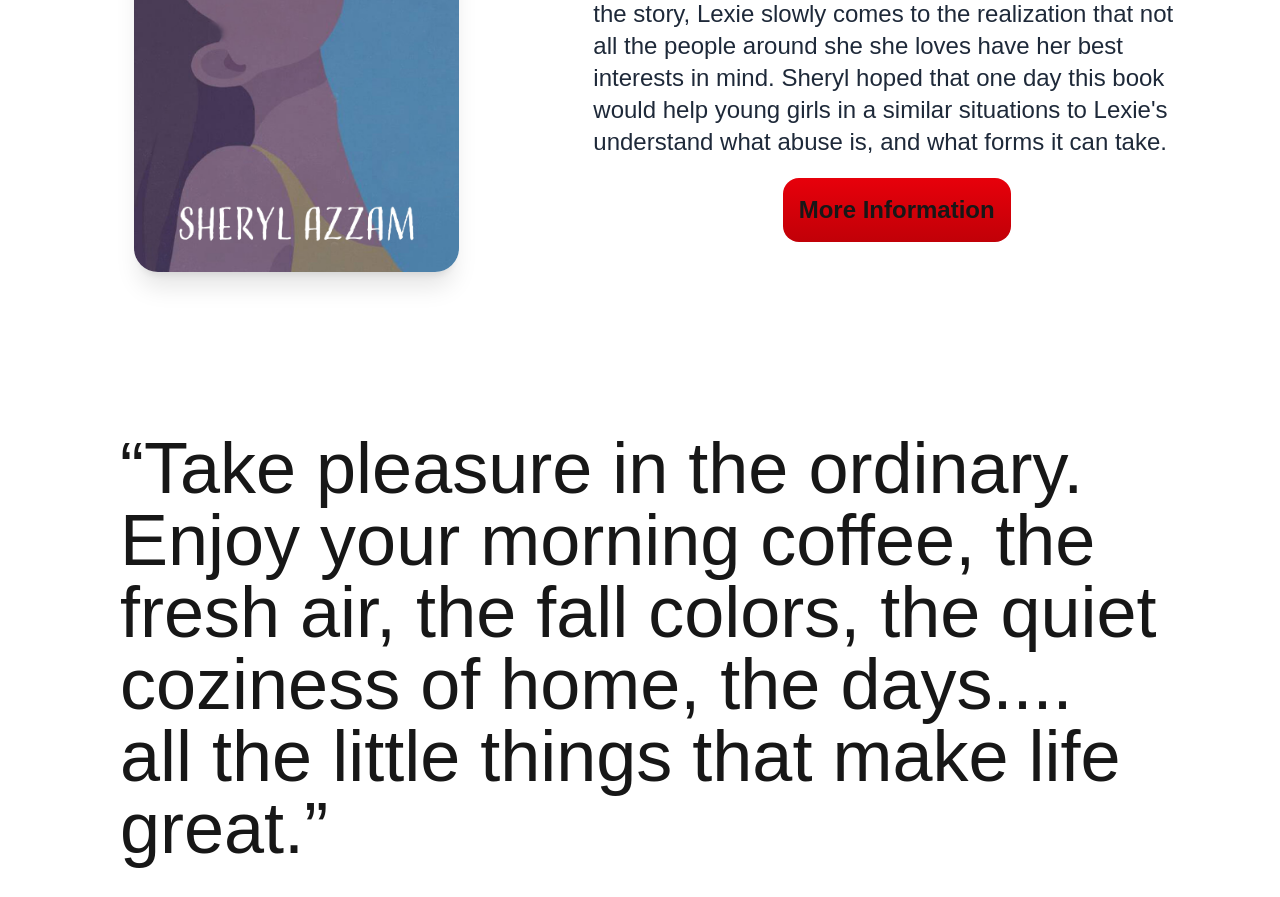
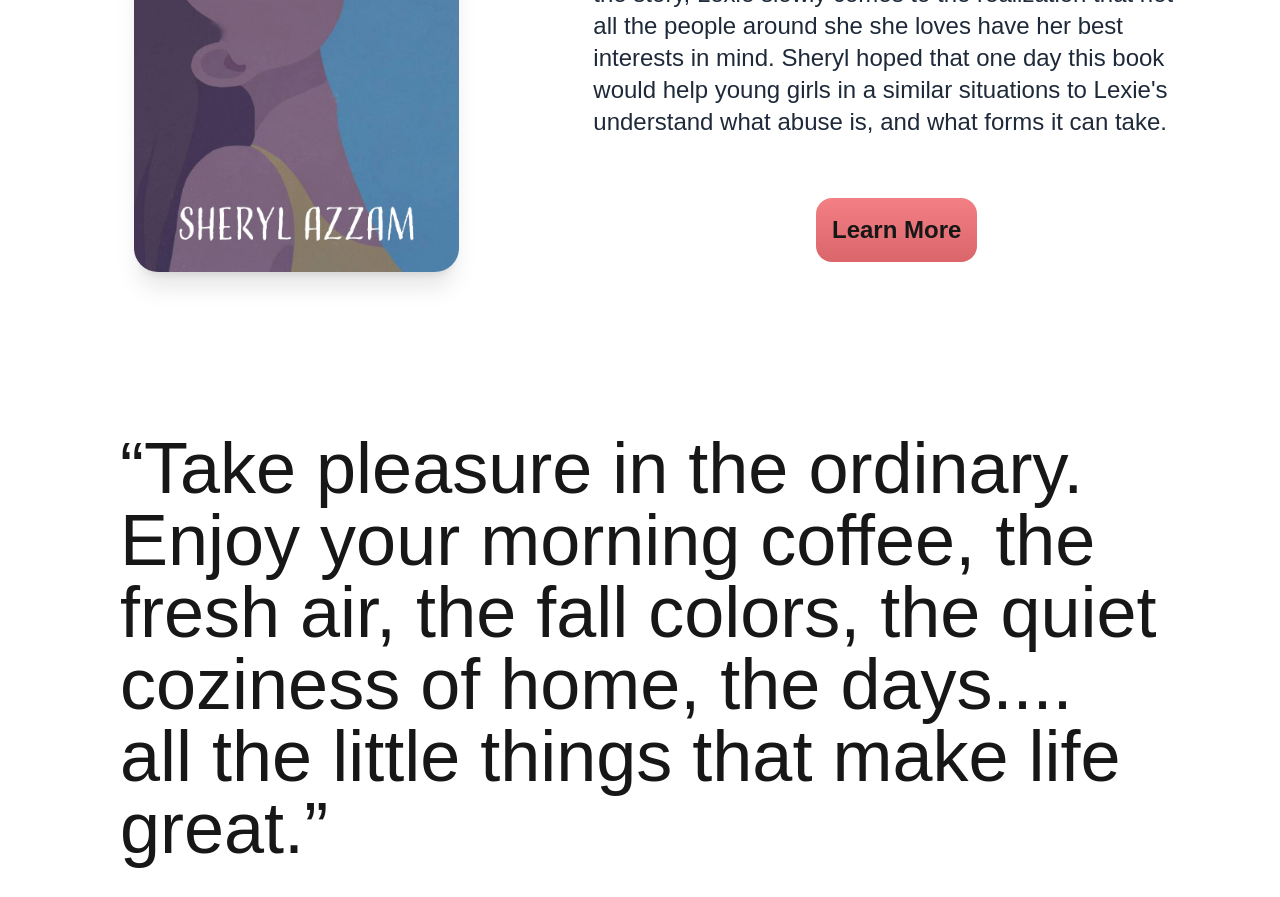
Before and after one commit to MetallicGoat/sheryl-azzam-website, a Next.js app: page / in a window 1280 px wide. Shown: the part 1020-1917 px from the top of the page. Built offline with nearby package versions, Linux system fonts and the light colour scheme; a web font is replaced by a local one.

Commit message:
Styling Improvements

```diff
--- a/src/app/gallery/page.js
+++ b/src/app/gallery/page.js
@@ -19,7 +19,7 @@ export default function Page() {
 
   return (
     <div>
-      <section className="text-center pt-20">
+      <section className="text-center pt-24 sm:pt-20">
         <h1 className="text-4xl">Gallery</h1>
         <p>Family favorite photos</p>
       </section>
--- a/src/app/legacy/page.js
+++ b/src/app/legacy/page.js
@@ -25,7 +25,7 @@ const writingFiles = [
 export default function Page() {
   return (
     <div>
-      <section className="text-center pt-20">
+      <section className="text-center pt-24 sm:pt-20">
         <h1 className="text-4xl">Legacy</h1>
         <p>This page contains a collection of works, art, and recipes created by Sheryl Azzam</p>
       </section>
@@ -45,7 +45,7 @@ export default function Page() {
       {/*</section>*/}
 
       {/* Artwork Section */}
-      <section className="mx-5 sm:mx-10 md:mx-20 mt-20">
+      <section className="mx-5 sm:mx-10 md:mx-20 mt-10">
         <h1 className="text-3xl">Artwork</h1>
 
         <p className="pb-5"> A collection of drawings created by Sheryl as a teen. </p>
--- a/src/app/page.js
+++ b/src/app/page.js
@@ -87,10 +87,10 @@ export default function Home() {
                 what abuse is, and what forms it can take.
               </p>
 
-              <div className="pt-5 hidden md:flex justify-center items-center">
+              <div className="pt-15 hidden md:flex justify-center items-center">
                 {/*MAKE SURE TO UPDATE OTHER BUTTON*/}
-                <a target="_blank" href="https://redflagsandbutterflies.com" className="text-lg lg:text-2xl p-2 lg:p-4 font-bold bg-gradient-to-b from-red-600 to-red-700 hover:from-red-700 hover:to-red-800  transition duration-100 rounded-2xl">
-                  More Information
+                <a target="_blank" href="https://redflagsandbutterflies.com" className="text-lg lg:text-2xl p-2 lg:p-4 font-bold bg-gradient-to-b from-red-600/50 to-red-700/60 hover:from-red-600/60 hover:to-red-700/70 transition duration-100 rounded-2xl">
+                  Learn More
                 </a>
               </div>
             </div>
@@ -98,8 +98,8 @@ export default function Home() {
 
           <div className="pt-10 flex justify-center items-center md:hidden">
             {/*MAKE SURE TO UPDATE OTHER BUTTON*/}
-            <a target="_blank" href="https://redflagsandbutterflies.com" className="text-lg p-2 font-bold bg-gradient-to-br from-red-600 to-red-700 hover:from-red-700 hover:to-red-800 transition duration-100 rounded-2xl">
-              More Information
+            <a target="_blank" href="https://redflagsandbutterflies.com" className="text-lg p-2 font-bold bg-gradient-to-br from-red-600/50 to-red-700/50 hover:from-red-600/60 hover:to-red-700/60 transition duration-100 rounded-2xl">
+              Learn More
             </a>
           </div>
         </section>
```
